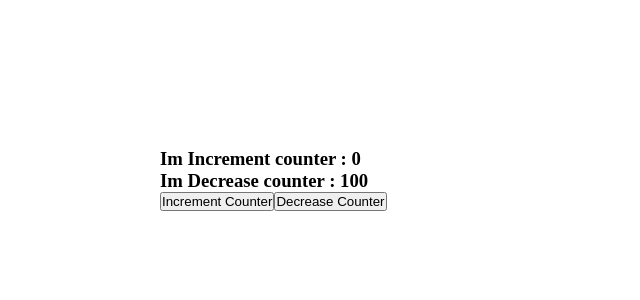
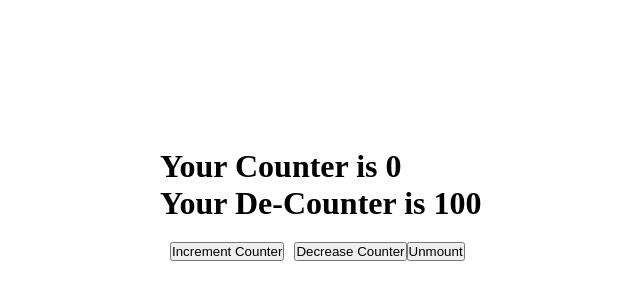
Before and after one commit to xsparsh1/React, a React (Vite) app: page / in a window 1280 px wide. Shown: the part 52-352 px from the top of the page, without its empty margins (440-1080 px from the left). Built offline with nearby package versions, Linux system fonts and the light colour scheme.

Commit message:
Component Life Cycle using useEffect

```diff
--- a/src/App.jsx
+++ b/src/App.jsx
@@ -9,6 +9,7 @@ import CompInLoop from "./practice/ForLoopInJsx/CompInLoop";
 import NestedLoop from "./practice/ForLoopInJsx/NestedLoop";
 import Effect from "./practice/UseEffect/Effect";
 import PropsPass from "./practice/UseEffect/PropsPass";
+import PassComp from "./practice/LifeCycle/PassComp";
 //CC - Controlled Components.
 function App(){
   return (
@@ -23,7 +24,8 @@ function App(){
         {/* <CompInLoop/> */}
         {/* <NestedLoop/> */}
         {/* <Effect/> */}
-        <PropsPass/>
+        {/* <PropsPass/> */}
+        <PassComp/>
   </div>
   );
 }
--- /dev/null
+++ b/src/practice/LifeCycle/LifeCycle.jsx
@@ -0,0 +1,26 @@
+import {useEffect} from "react";
+
+function LifeCycle({counter,dec}){
+
+    useEffect(()=>{
+        console.log("Comp got Mounted.")            //Mounting Comp
+    },[]);
+
+    useEffect(()=>{
+        console.log("Comp got Updated by counter")
+    },[counter]);                                   //Updating Comp by counter prop change
+
+    useEffect(()=>{
+        return ()=>{                                //Unmounting Comp
+            console.log("Comp got Un-Mounted.")
+        }
+    },[]);
+
+    return(
+        <div>
+            <h1>Your Counter is {counter}</h1>
+            <h1>Your De-Counter is {dec}</h1>
+        </div>
+    )
+}
+export default LifeCycle;
--- /dev/null
+++ b/src/practice/LifeCycle/PassComp.jsx
@@ -0,0 +1,21 @@
+import {useState} from"react";
+import "../InputFeild/Checkbox.css"
+import LifeCycle from "./LifeCycle";
+
+function PassComp(){
+
+    const [counter,setCounter] = useState(0);
+    const [dec,setDec] =useState(100);
+    const [toggle,setToggle]=useState(true);
+
+    return(
+        <div className="div">
+            {(toggle)?<LifeCycle counter={counter} dec={dec}/>:null}       {/*Using Toggle to show unmount Stage */}
+            <button onClick={()=>setCounter(counter+1)} style={{margin:"20px 10px"}}>Increment Counter</button>
+            <button onClick={()=>setDec(dec-1)}>Decrease Counter</button>
+            <button onClick={()=>setToggle(!toggle)}>Unmount</button>
+
+        </div>
+    )
+}
+export default PassComp;
--- a/src/practice/UseEffect/PropsPass.jsx
+++ b/src/practice/UseEffect/PropsPass.jsx
@@ -10,7 +10,7 @@ function PropsPass(){
     return(
         <div className="div">
             <PropsEffect counter={counter} dec={dec}/>
-            <button onClick={()=>setCounter(counter+1)}>Increment Counter</button>
+            <button onClick={()=>setCounter(counter+1)} style={{margin:"0px 10px"}}>Increment Counter</button>
             <button onClick={()=>setDec(dec-1)}>Decrease Counter</button>
         </div>
     )
```
